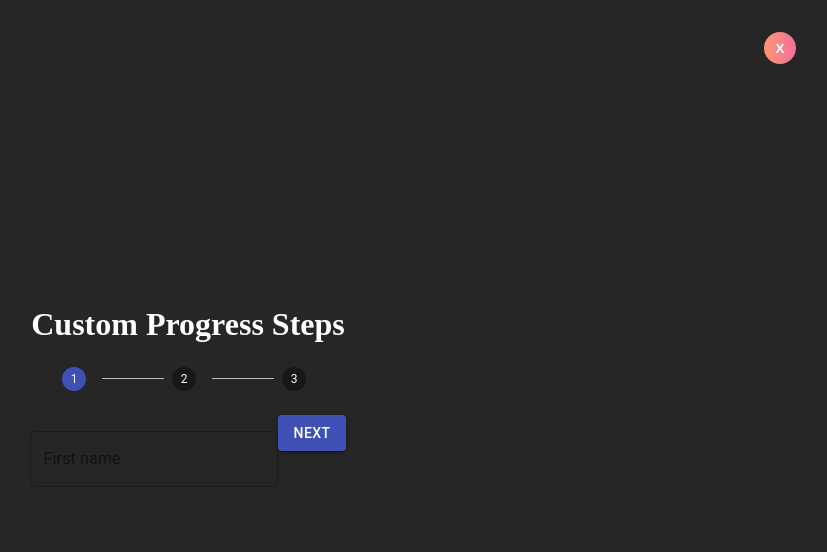
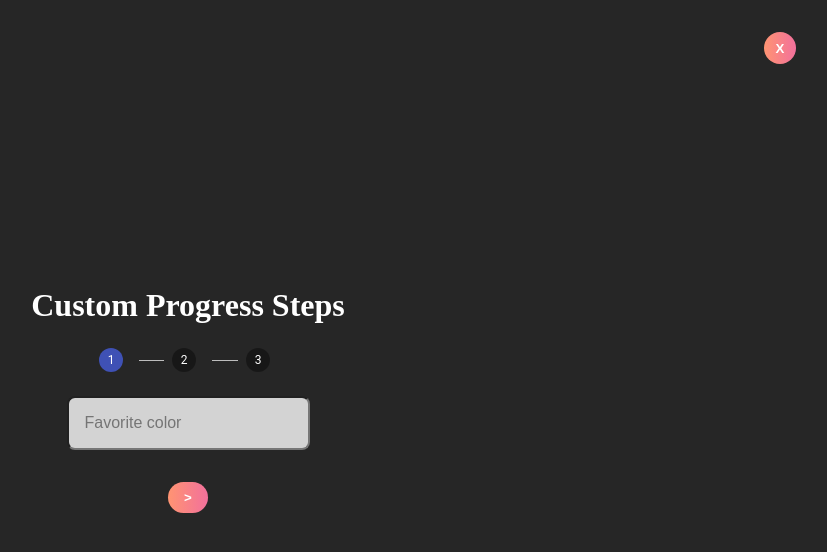
Before and after one commit to codexarama/progress-components, a React (Create React App) app: page / in a window 1280 px wide. Both pictures are taken after a click on the button "steps". Shown: the top 552 px of the page, without its empty margins (452-1279 px from the left). Built offline with nearby package versions, Linux system fonts and the light colour scheme.

Commit message:
refactor (ProgressStep) : improvements
less & more efficient code

```diff
--- /dev/null
+++ b/src/components/ProgressStep/Form.jsx
@@ -0,0 +1,82 @@
+import { useContext } from 'react';
+import { multiStepContext } from '../../StepContext';
+
+import PropTypes from 'prop-types';
+
+/**
+ * Form
+ *
+ * @param   {object}      props
+ * @param   {string}      props.id               [label "html for" identifiant]
+ * @param   {string}      props.inputLabel       [label name]
+ * @param   {string}      props.type             [type of content]
+ *
+ * @returns {Reactnode}   jsx injected in DOM
+ */
+export default function Form({ id, inputLabel, type, step }) {
+  const { setStep, userData, setUserData } = useContext(multiStepContext);
+
+  function handleChange(event) {
+    setUserData(event.currentTarget.value);
+  }
+
+  function previousStep() {
+    setStep(step - 1);
+  }
+
+  function nextStep() {
+    setStep(step + 1);
+  }
+
+  return (
+    <form className="progress_step--form">
+      <label htmlFor={id} name={inputLabel}></label>
+      <input
+        type={type}
+        id={id}
+        placeholder={inputLabel}
+        value={userData}
+        onChange={handleChange}
+        autoComplete="off"
+        aria-required="true"
+        required
+      />
+      <div className="progress_step--buttons">
+        {step === 1 && (
+          <button onClick={nextStep}>
+              {'>'}
+          </button>
+        )}
+
+        {step === 2 && (
+          <>
+            <button onClick={previousStep}>
+              {'<'}
+            </button>
+            <button onClick={nextStep}>
+              {'>'}
+            </button>
+          </>
+        )}
+
+        {step === 3 && (
+          <>
+            <button onClick={previousStep}>
+              {'<'}
+            </button>
+            <button type="submit">ok</button>
+          </>
+        )}
+      </div>
+    </form>
+  );
+}
+
+/**
+ * Form PROPTYPES
+ */
+Form.propTypes = {
+  id: PropTypes.string.isRequired,
+  inputLabel: PropTypes.string.isRequired,
+  type: PropTypes.string.isRequired,
+};
--- a/src/components/ProgressStep/Step1.jsx
+++ /dev/null
@@ -1,21 +0,0 @@
-import { useContext } from 'react';
-import { multiStepContext } from '../../StepContext';
-
-import { Button, TextField } from '@material-ui/core';
-
-export default function Step1() {
-  const { setStep, userData, setUserData } = useContext(multiStepContext);
-
-  function moveToNextStep() {
-    setStep(2);
-  }
-
-  return (
-    <>
-      <TextField label="First name" margin="normal" variant="outlined" />
-      <Button variant="contained" color="primary" onClick={moveToNextStep}>
-        Next
-      </Button>
-    </>
-  );
-}
--- a/src/components/ProgressStep/Step2.jsx
+++ /dev/null
@@ -1,28 +0,0 @@
-import { useContext } from 'react';
-import { multiStepContext } from '../../StepContext';
-
-import { Button, TextField } from '@material-ui/core';
-
-export default function Step2() {
-  const { setStep, userData, setUserData } = useContext(multiStepContext);
-
-  function moveToNextStep() {
-    setStep(3);
-  }
-
-  function moveToPreviousStep() {
-    setStep(1);
-  }
-
-  return (
-    <>
-      <TextField label="Last name" margin="normal" variant="outlined" />
-      <Button variant="contained" color="primary" onClick={moveToPreviousStep}>
-        Back
-      </Button>
-      <Button variant="contained" color="primary" onClick={moveToNextStep}>
-        Next
-      </Button>
-    </>
-  );
-}
--- a/src/components/ProgressStep/Step3.jsx
+++ /dev/null
@@ -1,25 +0,0 @@
-import { useContext } from 'react';
-import { multiStepContext } from '../../StepContext';
-
-import { Button, TextField } from '@material-ui/core';
-
-export default function Step3() {
-  const { setStep, userData, setUserData, submitData } =
-    useContext(multiStepContext);
-
-  function moveToPreviousStep() {
-    setStep(2);
-  }
-
-  return (
-    <>
-      <TextField label="City" margin="normal" variant="outlined" />
-      <Button variant="contained" color="primary" onClick={moveToPreviousStep}>
-        Back
-      </Button>
-      <Button variant="contained" color="primary" onClick={submitData}>
-        Submit
-      </Button>
-    </>
-  );
-}
--- a/src/components/ProgressStep/index.jsx
+++ b/src/components/ProgressStep/index.jsx
@@ -2,26 +2,54 @@ import { createPortal } from 'react-dom';
 import { useContext } from 'react';
 import { multiStepContext } from '../../StepContext';
 
-import Step1 from './Step1';
-import Step2 from './Step2';
-import Step3 from './Step3';
+import Form from './Form';
 
 import { Stepper, StepLabel, Step } from '@material-ui/core';
 
 import './progressStep.css';
 
 export default function ProgressStep({ progressStep, close }) {
-  const {currentStep, submittedData} = useContext(multiStepContext)
+  const { currentStep, submittedData } = useContext(multiStepContext);
 
-  function stepContent(step) {
-    switch (step) {
+  // function StepComponent() {
+  //   return (
+  //     <Step>
+  //       <StepLabel>hello</StepLabel>
+  //     </Step>
+  //   );
+  // }
+
+  function stepContent() {
+    switch (currentStep) {
       case 1:
-        return <Step1 />;
+        return (
+          <Form
+            id={`step ${currentStep}`}
+            step={currentStep}
+            type="text"
+            inputLabel="Favorite color"
+          />
+        );
       case 2:
-        return <Step2 />;
+        return (
+          <Form
+            id={`step ${currentStep}`}
+            step={currentStep}
+            type="text"
+            inputLabel="Favorite number"
+          />
+        );
       case 3:
-        return <Step3 />;
-        default: console.log(`progress : step ${step} / 3`);
+        return (
+          <Form
+            id={`step ${currentStep}`}
+            step={currentStep}
+            type="text"
+            inputLabel="Favorite letter"
+          />
+        );
+      default:
+        console.log(`progress : step ${currentStep} / 3`);
     }
   }
   return createPortal(
@@ -43,6 +71,9 @@ export default function ProgressStep({ progressStep, close }) {
               <Step>
                 <StepLabel></StepLabel>
               </Step>
+              {/* {Array.from({ length: 3 }, (_, index) => (
+                <StepComponent key={index} />
+              ))} */}
             </Stepper>
             {stepContent(currentStep)}
           </section>
```
